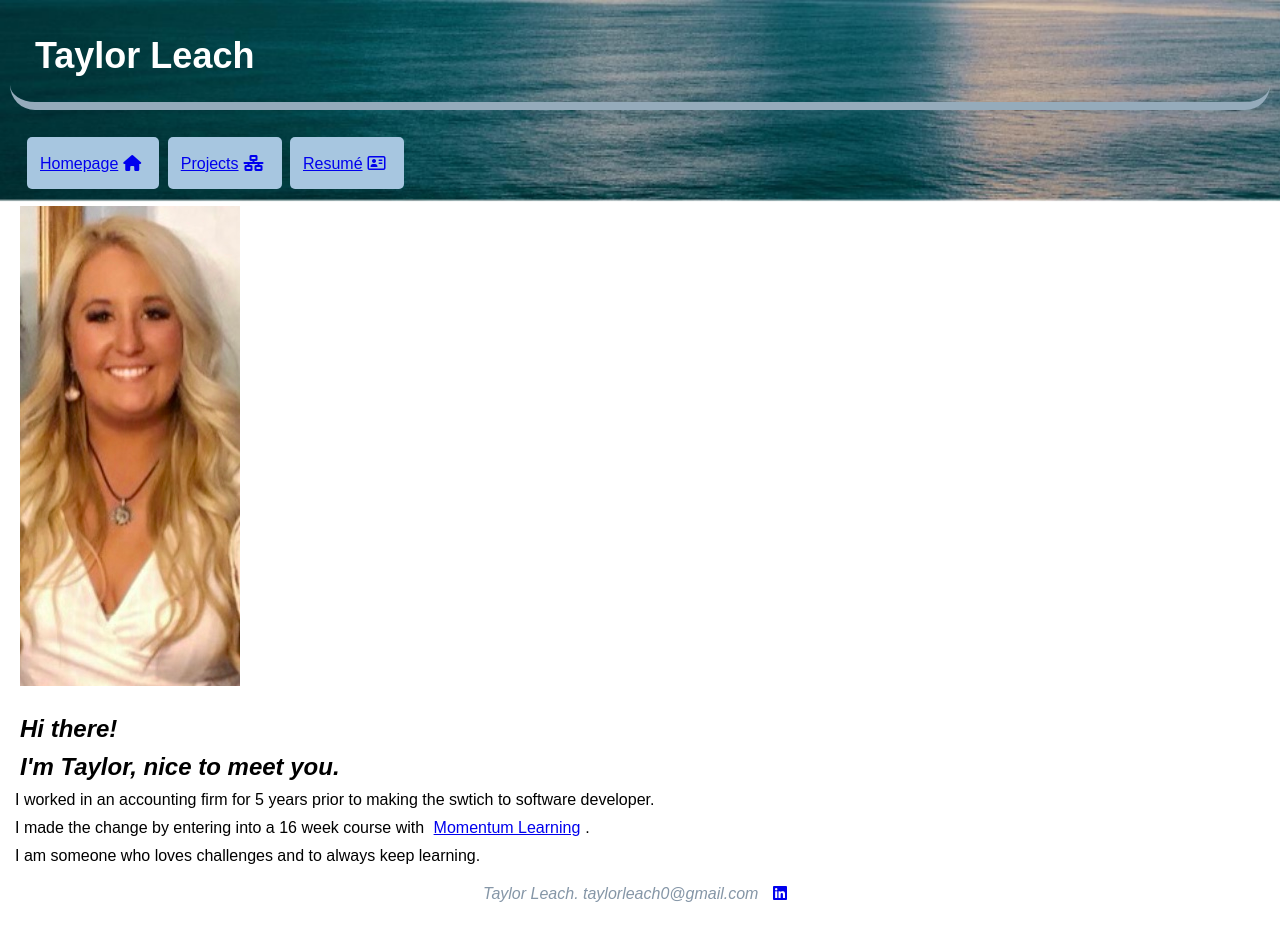
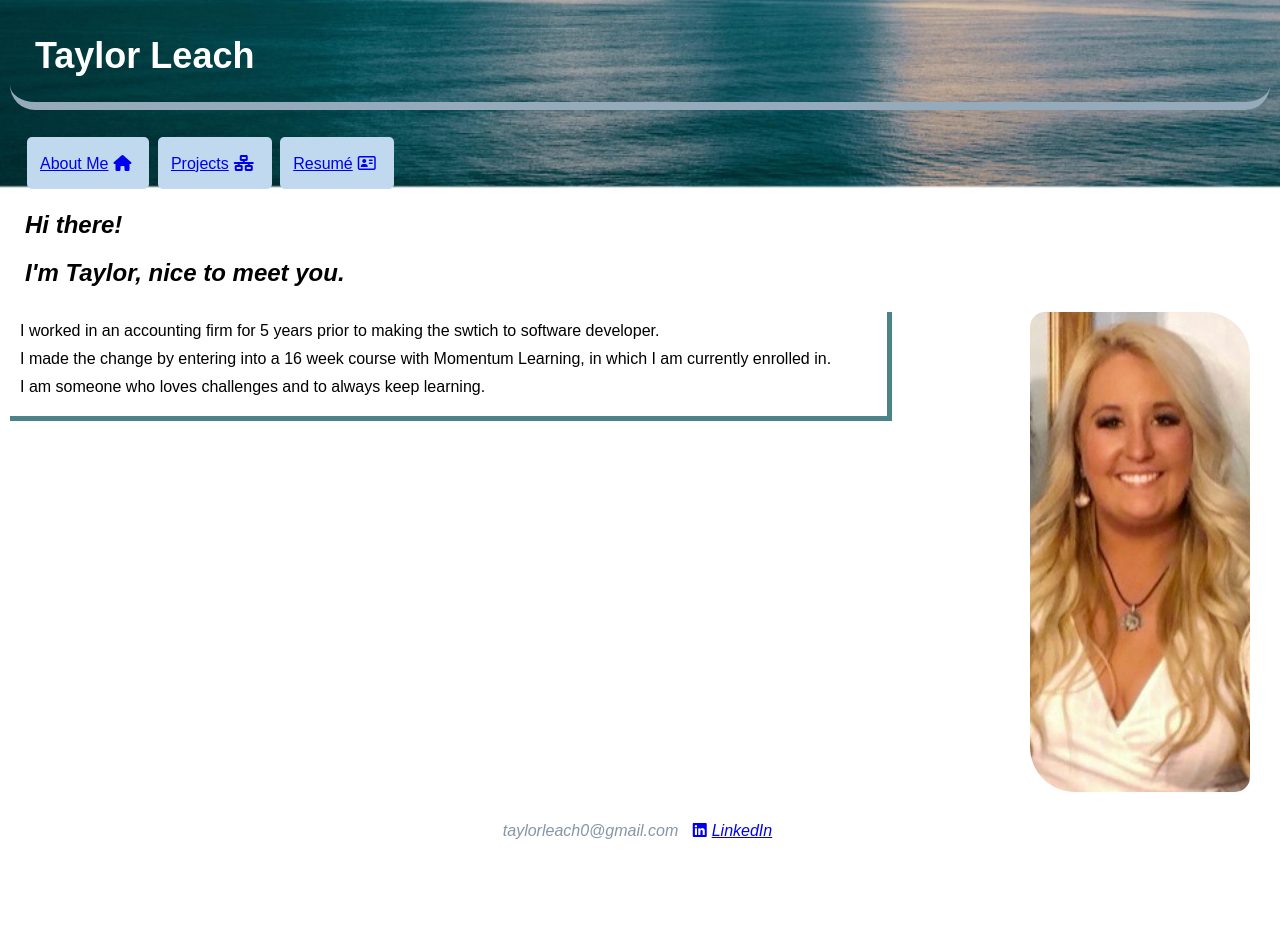
Before and after one commit to momentum-team-4/css-portfolio-tleach01, a plain HTML site: page index.html in a window 1280 px wide. After the commit the page ends 863 px from the top, so only its background shows below. Drawn offline with Linux system fonts and the light colour scheme.

Commit message:
working on style and about me page

```diff
--- a/index.html
+++ b/index.html
@@ -2,7 +2,7 @@
 <html lang="en" class="whole">
 
 <head>
-    <title>Homepage - Taylor Leach</title>
+    <title>About Me</title>
     <link rel="stylesheet" type="text/css" href="style.css">
     <link href="https://fonts.googleapis.com/css2?family=Roboto&display=swap" rel="stylesheet">
 
@@ -18,29 +18,32 @@
 <div>
     <p><nav >
         <ul>
-            <li class="nav"><a href="index.html">Homepage<i class="fas fa-home"></i></a></li>
+            <li class="nav"><a href="index.html">About Me<i class="fas fa-home"></i></a></li>
             <li class="nav"><a href="projects.html">Projects<i class="fas fa-network-wired"></i> </a></li>
             <li class="nav"><a href="resume.html">Resumé<i class="far fa-address-card"></i> </a></li>
         </ul>
     </nav>
-     <img class="homephoto" src="IMG_7794.jpg"/>
+
+    <h2><em class="intro"> Hi there!</em></h2>
+    <h2><em class="intro">I'm Taylor, nice to meet you. </em></h2>
+
+
+     <img class="homephoto" src="IMG_7794.jpg" alt="Picture of Taylor Leach"/>
     <!-- Pick a different picture, messing up the text -->
     </p>
     </div>
+<div class="aboutme">
 
-<h2><em class="intro"> Hi there!</em></h2>
-    <h2><em class="intro">I'm Taylor, nice to meet you. </em></h2>
-
-<p class="about">
-I worked in an accounting firm for 5 years prior to making the swtich to software developer.<p>I made the change by entering into a 16 week course with <a href="https://www.momentumlearn.com/">Momentum Learning</a>.</p>
-<p>I am someone who loves challenges and to always keep learning. </p>
-
-
+<p class="about">I worked in an accounting firm for 5 years prior to making the swtich to software developer.</p>
+<p class="about"> I made the change by entering into a 16 week course with Momentum Learning, in which I am currently enrolled in.</p>
+<p class="about">I am someone who loves challenges and to always keep learning. </p>
+<p>
+</div>
 
 </body>
 
-
 <footer>
-    <p>Taylor Leach.   taylorleach0@gmail.com <a href="https://www.linkedin.com/in/taylor-leach-77252617b"><i class="fab fa-linkedin"></i></a> </p>
+    <p>taylorleach0@gmail.com
+    <a href="https://www.linkedin.com/in/taylor-leach-77252617b"><i class="fab fa-linkedin"></i>LinkedIn </a> </p>
 </footer>
 </html>
--- a/style.css
+++ b/style.css
@@ -22,7 +22,7 @@
     display: inline-flex;
     margin: 2px;
     border-radius: 5px;
-    background-color: rgb(167, 198, 224) ;
+    background-color: rgb(192, 217, 238) ;
     color: rgb(3, 5, 7);
     padding: 8px;
     border-style: none;
@@ -35,8 +35,14 @@
 }
 
 .about{
-    display: inline-flexbox;
+    display: flex;
     flex-wrap: row wrap;
+}
+
+.aboutme{
+    border-bottom: solid 5px rgb(74, 132, 136);
+    border-right:  solid 5px rgb(74, 132, 136);
+    margin-right: 30%;
 }
 
 .taylor{
@@ -45,10 +51,13 @@
 }
 
 .intro{
-text-align: center;
-border-style: solid 5px;
-border: steelblue;
-shape-outside: circle(50%);
+    font-feature-settings: "frac";
+    font-variant: diagonal-fractions;
+    display: flex;
+    text-align: center;
+    border-style: solid 5px;
+    border: steelblue;
+    shape-outside: circle(50%);
 }
 
 .contact{
@@ -56,24 +65,25 @@ shape-outside: circle(50%);
 }
 
 .homephoto {
-    box-align: right;
+    border-radius: 20px 50px;
+    float: right;
+    margin: 10px;
 }
 
 .duty{
     list-style-type: none;
+    display: inline-block;
 }
 
 .job{
     display: flex;
-    flex-wrap: wrap;
-    align-content: stretch ;
 }
 
 .cert,.skill{
     list-style-type: none;
     display: inline-flex;
     margin: 2px;
-    border-radius: 5px;
+    border-radius: 1px;
     background-color: rgb(184, 192, 199) ;
     color: rgb(28, 58, 82);
     padding: 8px;
@@ -90,6 +100,13 @@ shape-outside: circle(50%);
     background-size: cover;
     background-repeat: no-repeat;
     flex-wrap: row wrap;
+ }
+
+
+ .project{
+    border-bottom: solid 5px rgb(74, 132, 136);
+    margin-right: 30%;
+    padding: 5px;
  }
 
  .welcome{
```
Also changed, not shown: landingpage.html (+8 -2 lines), projects.html (+10 -8 lines), resume.html (+8 -7 lines).
